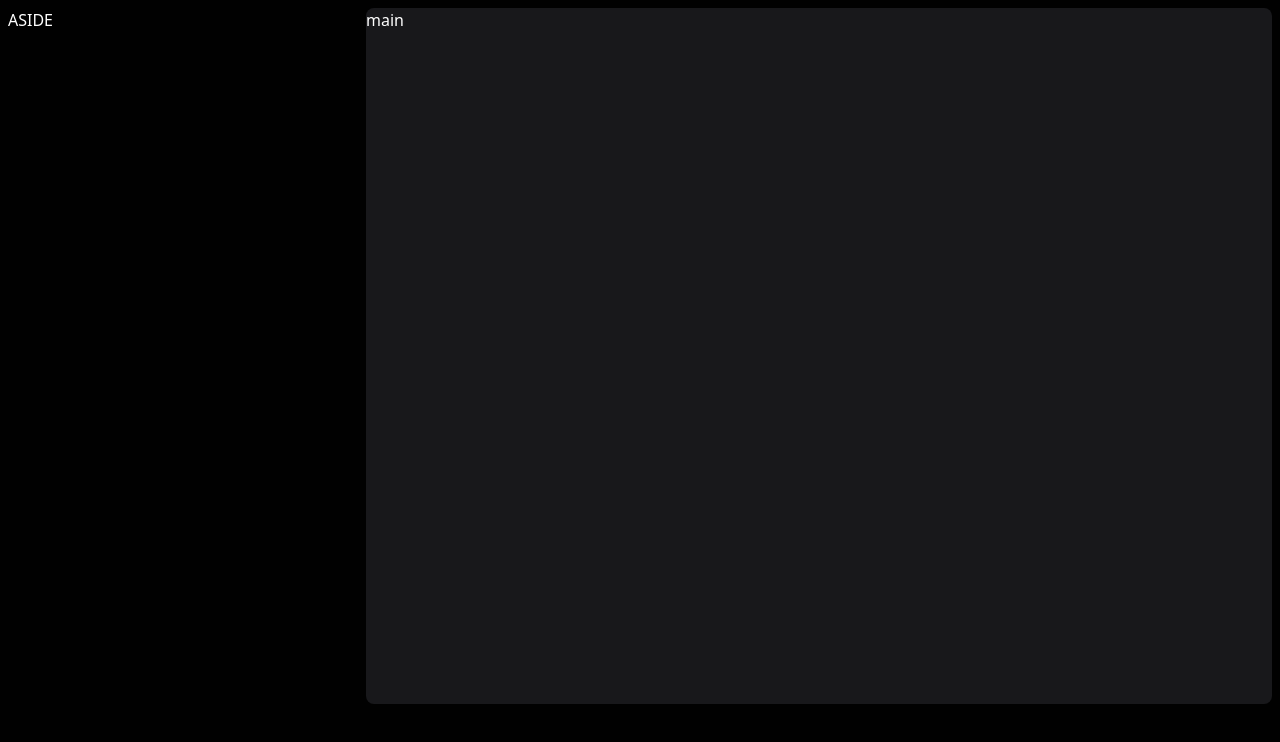
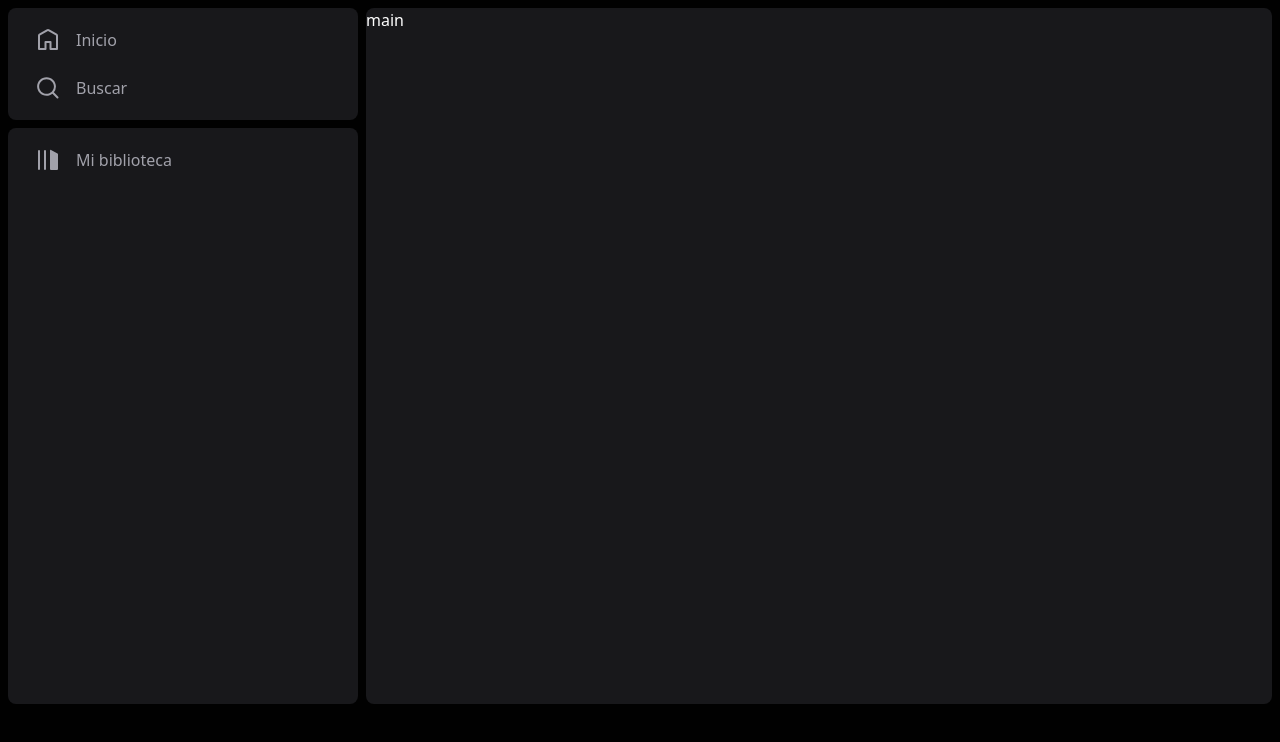
Before and after one commit to CristoCG/spotify, an Astro site: page / in a window 1280 px wide. Built offline with nearby package versions, Linux system fonts and the light colour scheme; Astro itself is replaced by a stand-in of ours.

Commit message:
Barra de navegacion hasta la biblioteca

```diff
--- /dev/null
+++ b/src/components/AsideMenu.astro
@@ -0,0 +1,33 @@
+---
+import LibraryIcon from "../icons/Library.astro";
+import HomeIcon from "../icons/Home.astro";
+import SearchIcon from "../icons/Search.astro";
+
+import SideMenuItem from "../components/SideMenuItem.astro";
+---
+
+<!-- Barra de navegación -->
+<nav class="flex flex-col flex-1 gap-2">
+  <div class="bg-zinc-900 rounded-lg p-2">
+    <ul>
+      <SideMenuItem href="/">
+        <HomeIcon />
+        Inicio
+      </SideMenuItem>
+
+      <SideMenuItem href="/search">
+        <SearchIcon />
+        Buscar
+      </SideMenuItem>
+    </ul>
+  </div>
+
+  <div class="bg-zinc-900 rounded-lg p-2 flex-1">
+    <ul>
+      <SideMenuItem href="/">
+        <LibraryIcon />
+        Mi biblioteca
+      </SideMenuItem>
+    </ul>
+  </div>
+</nav>
--- a/src/components/Card.astro
+++ b/src/components/Card.astro
@@ -1,8 +1,7 @@
 ---
+import AsideMenu from "../components/AsideMenu.astro";
 interface Props {
   title: string;
-	body: string;
-	href: string;
 }
 
 const { href, title, body } = Astro.props;
--- /dev/null
+++ b/src/components/SideMenuItem.astro
@@ -0,0 +1,16 @@
+---
+interface Props {
+  href?: string;
+}
+const { href } = Astro.props;
+---
+
+<!-- Componentes para cada item de la barra de navegacion -->
+<li>
+  <a
+    class="flex gap-4 text-zinc-400 hover:text-zinc-100 items-center py-3 px-5 font-medium transition duration-300"
+    href={href}
+  >
+    <slot />
+  </a>
+</li>
--- /dev/null
+++ b/src/icons/Home.astro
@@ -0,0 +1,11 @@
+<svg
+  role="img"
+  height="24"
+  width="24"
+  aria-hidden="true"
+  viewBox="0 0 24 24"
+  fill="currentColor"
+  ><path
+    d="M12.5 3.247a1 1 0 0 0-1 0L4 7.577V20h4.5v-6a1 1 0 0 1 1-1h5a1 1 0 0 1 1 1v6H20V7.577l-7.5-4.33zm-2-1.732a3 3 0 0 1 3 0l7.5 4.33a2 2 0 0 1 1 1.732V21a1 1 0 0 1-1 1h-6.5a1 1 0 0 1-1-1v-6h-3v6a1 1 0 0 1-1 1H3a1 1 0 0 1-1-1V7.577a2 2 0 0 1 1-1.732l7.5-4.33z"
+  ></path></svg
+>
--- /dev/null
+++ b/src/icons/Library.astro
@@ -0,0 +1,11 @@
+<svg
+  role="img"
+  height="24"
+  width="24"
+  aria-hidden="true"
+  viewBox="0 0 24 24"
+  fill="currentColor"
+  ><path
+    d="M3 22a1 1 0 0 1-1-1V3a1 1 0 0 1 2 0v18a1 1 0 0 1-1 1zM15.5 2.134A1 1 0 0 0 14 3v18a1 1 0 0 0 1 1h6a1 1 0 0 0 1-1V6.464a1 1 0 0 0-.5-.866l-6-3.464zM9 2a1 1 0 0 0-1 1v18a1 1 0 1 0 2 0V3a1 1 0 0 0-1-1z"
+  ></path></svg
+>
--- /dev/null
+++ b/src/icons/Pause.astro
@@ -0,0 +1,5 @@
+<svg role="img" height="16" width="16" aria-hidden="true" viewBox="0 0 16 16"
+  ><path
+    d="M2.7 1a.7.7 0 0 0-.7.7v12.6a.7.7 0 0 0 .7.7h2.6a.7.7 0 0 0 .7-.7V1.7a.7.7 0 0 0-.7-.7H2.7zm8 0a.7.7 0 0 0-.7.7v12.6a.7.7 0 0 0 .7.7h2.6a.7.7 0 0 0 .7-.7V1.7a.7.7 0 0 0-.7-.7h-2.6z"
+  ></path></svg
+>
--- /dev/null
+++ b/src/icons/Play.astro
@@ -0,0 +1,3 @@
+<svg viewBox="0 0 24 24" class="h-8 w-8" fill="currentColor"
+  ><path fill="currentColor" d="M8 5.14v14l11-7-11-7z"></path></svg
+>
--- /dev/null
+++ b/src/icons/Search.astro
@@ -0,0 +1,11 @@
+<svg
+  role="img"
+  height="24"
+  width="24"
+  aria-hidden="true"
+  viewBox="0 0 24 24"
+  fill="currentColor"
+  ><path
+    d="M10.533 1.279c-5.18 0-9.407 4.14-9.407 9.279s4.226 9.279 9.407 9.279c2.234 0 4.29-.77 5.907-2.058l4.353 4.353a1 1 0 1 0 1.414-1.414l-4.344-4.344a9.157 9.157 0 0 0 2.077-5.816c0-5.14-4.226-9.28-9.407-9.28zm-7.407 9.279c0-4.006 3.302-7.28 7.407-7.28s7.407 3.274 7.407 7.28-3.302 7.279-7.407 7.279-7.407-3.273-7.407-7.28z"
+  ></path></svg
+>
--- /dev/null
+++ b/src/icons/Time.astro
@@ -0,0 +1,13 @@
+<svg
+  role="img"
+  height="16"
+  width="16"
+  aria-hidden="true"
+  viewBox="0 0 16 16"
+  fill="currentColor"
+  ><path
+    d="M8 1.5a6.5 6.5 0 1 0 0 13 6.5 6.5 0 0 0 0-13zM0 8a8 8 0 1 1 16 0A8 8 0 0 1 0 8z"
+  ></path><path
+    d="M8 3.25a.75.75 0 0 1 .75.75v3.25H11a.75.75 0 0 1 0 1.5H7.25V4A.75.75 0 0 1 8 3.25z"
+  ></path></svg
+>
--- a/src/layouts/Layout.astro
+++ b/src/layouts/Layout.astro
@@ -1,4 +1,6 @@
 ---
+import AsideMenu from "../components/AsideMenu.astro";
+
 interface Props {
   title: string;
 }
@@ -19,7 +21,7 @@
   <body>
     <div id="app" class="relative h-screen p-2 gap-2">
       <aside class="[grid-area:aside] flex-col flex overflow-y-auto">
-        ASIDE
+        <AsideMenu />
       </aside>
       <main
         class="[grid-area:main] rounded-lg bg-zinc-900 overflow-y-auto w-full"
```
Lines whose indentation alone changed are shown as unchanged.
